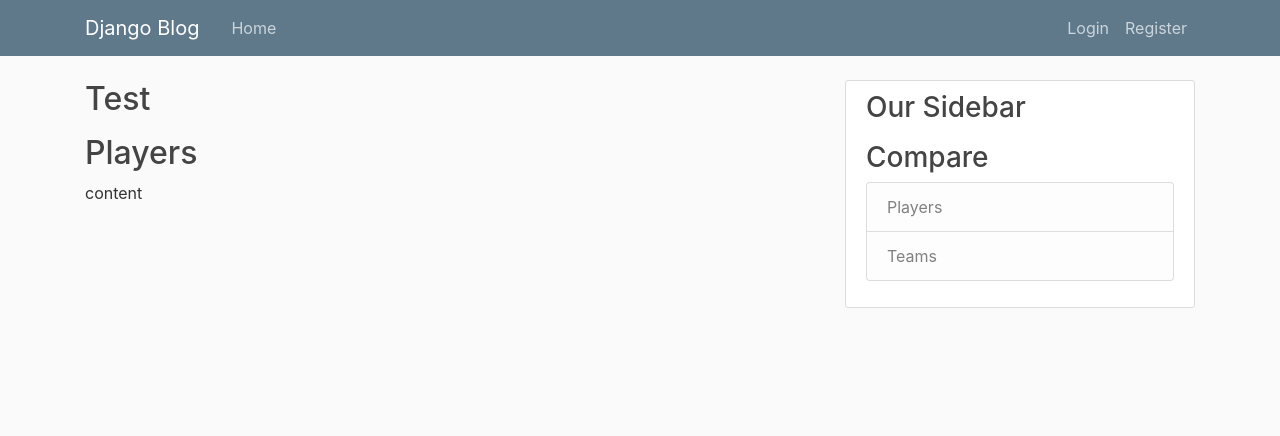
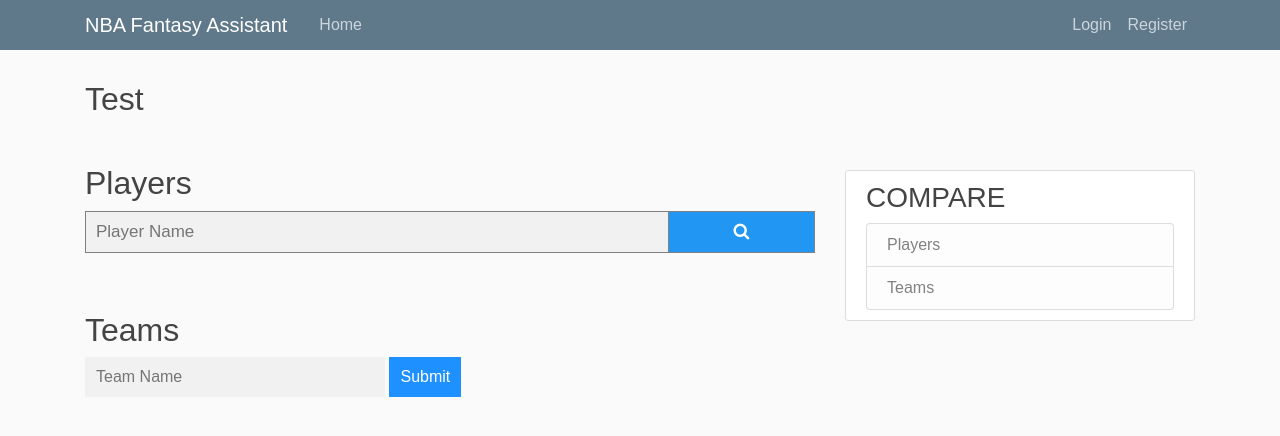
Before and after one commit to benbbao/NBA, a Django app: page / in a window 1280 px wide. Shown: the top 436 px of the page. Run offline with Django 3.2, Linux system fonts and the light colour scheme; some libraries are stand-ins or nearby versions.

Commit message:
added features

```diff
--- /dev/null
+++ b/NBA/home/static/home/autocomplete.css
@@ -0,0 +1,61 @@
+* {
+    box-sizing: border-box;
+  }
+
+  body {
+    font: 16px Arial;
+  }
+
+  /*the container must be positioned relative:*/
+  .autocomplete {
+    position: relative;
+    display: inline-block;
+  }
+
+  input {
+    border: 1px solid transparent;
+    background-color: #f1f1f1;
+    padding: 10px;
+    font-size: 16px;
+  }
+
+  input[type=text] {
+    background-color: #f1f1f1;
+    width: 100%;
+  }
+
+  input[type=submit] {
+    background-color: DodgerBlue;
+    color: #fff;
+    cursor: pointer;
+  }
+
+  .autocomplete-items {
+    position: absolute;
+    border: 1px solid #d4d4d4;
+    border-bottom: none;
+    border-top: none;
+    z-index: 99;
+    /*position the autocomplete items to be the same width as the container:*/
+    top: 100%;
+    left: 0;
+    right: 0;
+  }
+
+  .autocomplete-items div {
+    padding: 10px;
+    cursor: pointer;
+    background-color: #fff;
+    border-bottom: 1px solid #d4d4d4;
+  }
+
+  /*when hovering an item:*/
+  .autocomplete-items div:hover {
+    background-color: #e9e9e9;
+  }
+
+  /*when navigating through the items using the arrow keys:*/
+  .autocomplete-active {
+    background-color: DodgerBlue !important;
+    color: #ffffff;
+  }
--- /dev/null
+++ b/NBA/home/static/home/search.css
@@ -0,0 +1,38 @@
+body {
+    font-family: Arial;
+  }
+
+  * {
+    box-sizing: border-box;
+  }
+
+  form.example input[type=text] {
+    padding: 10px;
+    font-size: 17px;
+    border: 1px solid grey;
+    float: left;
+    width: 80%;
+    background: #f1f1f1;
+  }
+
+  form.example button {
+    float: left;
+    width: 20%;
+    padding: 10px;
+    background: #2196F3;
+    color: white;
+    font-size: 17px;
+    border: 1px solid grey;
+    border-left: none;
+    cursor: pointer;
+  }
+
+  form.example button:hover {
+    background: #0b7dda;
+  }
+
+  form.example::after {
+    content: "";
+    clear: both;
+    display: table;
+  }
--- a/NBA/home/templates/home/base.html
+++ b/NBA/home/templates/home/base.html
@@ -18,7 +18,7 @@
     <header class="site-header">
         <nav class="navbar navbar-expand-md navbar-dark bg-steel fixed-top">
           <div class="container">
-            <a class="navbar-brand mr-4" href="{% url 'homepage' %}">Django Blog</a>
+            <a class="navbar-brand mr-4" href="{% url 'homepage' %}">NBA Fantasy Assistant</a>
             <button class="navbar-toggler" type="button" data-toggle="collapse" data-target="#navbarToggle" aria-controls="navbarToggle" aria-expanded="false" aria-label="Toggle navigation">
             <span class="navbar-toggler-icon"></span>
             </button>
@@ -40,16 +40,13 @@
           <div class="col-md-8">
             {% block content %}{% endblock %}
           </div>
-          <div class="col-md-4">
+          <div style="padding-top:90px;" class="col-md-4">
             <div class="content-section">
-              <h3>Our Sidebar</h3>
-              <p class='text-muted'>
-                  <h3>Compare</h3>
+              <h3>COMPARE</h3>
                 <ul class="list-group">
-                  <li class="list-group-item list-group-item-light">Players</li>
-                  <li class="list-group-item list-group-item-light">Teams</li>
+                  <a class="list-group-item list-group-item-light nav-item nav-link" href="{% url 'homepage' %}">Players</a>
+                  <a class="list-group-item list-group-item-light nav-item nav-link" href="{% url 'homepage' %}">Teams</a>
                 </ul>
-              </p>
             </div>
           </div>
         </div>
--- a/NBA/home/templates/home/home.html
+++ b/NBA/home/templates/home/home.html
@@ -1,4 +1,5 @@
 {% extends "home/base.html" %}
+{% load static %}
 {% block content %}
           <div class="media-body">
             <h2><a class="article-title" href="#">Test</a></h2>
@@ -6,7 +7,42 @@
           </div>
 
           <div class="media-body">
-            <h2><a class="article-title" href="#">Players</a></h2>
-            <p class="article-content">content</p>
+            <h2><a class="article-title" href="#"></a></h2>
+            <!-- Load icon library -->
+            <link rel="stylesheet" href="https://cdnjs.cloudflare.com/ajax/libs/font-awesome/4.7.0/css/font-awesome.min.css">
+
+            <link rel="stylesheet" type="text/css" href="{% static 'home/search.css' %}">
+
+            <h2 style="padding-top:30px;">
+              <a class="article-title" href="#">
+                Players
+              </a>
+            </h2>
+
+              <!-- The form -->
+            <form class="example" action="action_page.php">
+              <input type="text" placeholder="Player Name" name="search">
+              <button type="submit"><i class="fa fa-search"></i></button>
+            </form>
+          </div>
+
+          <div class="media-body">
+            <h2><a class="article-title" href="#"></a></h2>
+
+            <link rel="stylesheet" type="text/css" href="{% static 'home/autocomplete.css' %}">
+
+            <h2 style="padding-top:50px;">
+              <a class="article-title" href="#">Teams</a>
+            </h2>
+
+             <!--Make sure the form has the autocomplete function switched off:-->
+            <form autocomplete="off" action="/action_page.php">
+              <div class="autocomplete" style="width:300px;">
+                <input id="myInput" type="text" name="myCountry" placeholder="Team Name">
+              </div>
+              <input type="submit">
+            </form>
+
+            <script src="{% static 'home/autocomplete.js' %}"></script>
           </div>
 {% endblock content %}
```
Also changed, not shown: NBA/home/static/home/autocomplete.js (added, +102 -0 lines).
